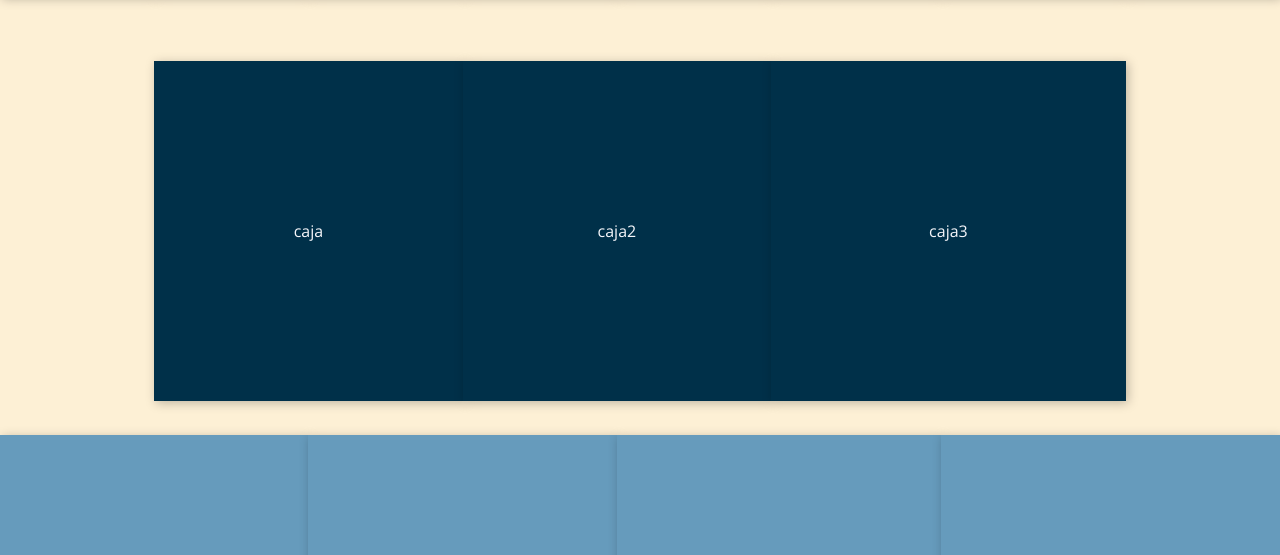
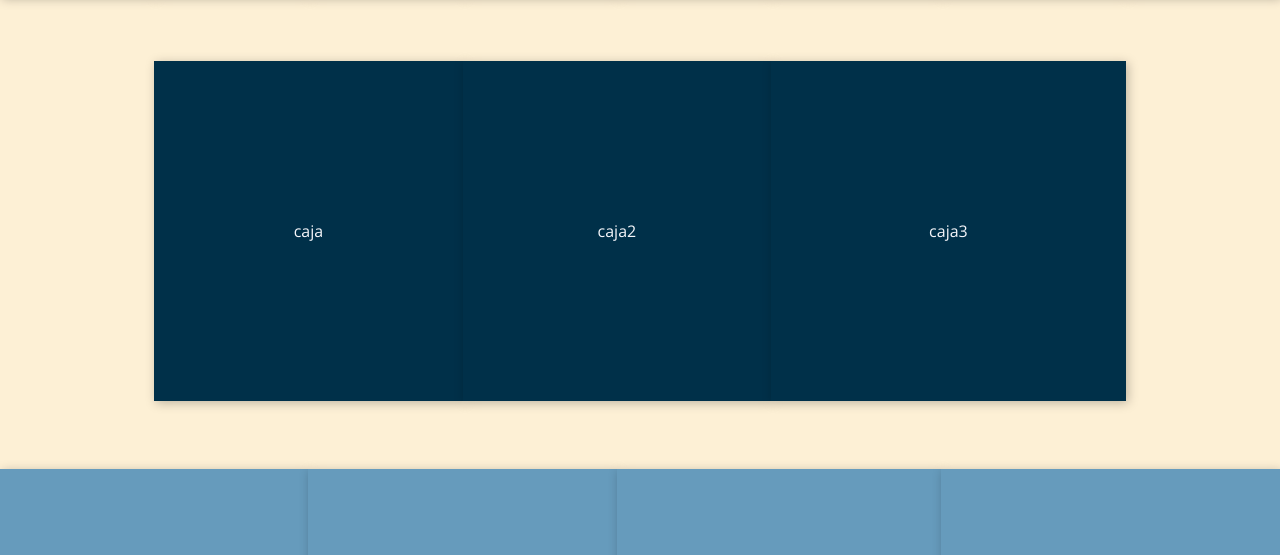
Before and after one commit to cesarochoa11/wireframe-grid, a plain HTML site: page index.html in a window 1280 px wide. Shown: the part 245-800 px from the top of the page. Drawn offline with nearby package versions, Linux system fonts and the light colour scheme.

Commit message:
Add files via upload

```diff
--- a/grid4.css
+++ b/grid4.css
@@ -1,7 +1,7 @@
 .contenedor {
   display: grid;
   grid-template-columns: 1fr 1fr 1fr 1fr 1fr 1.1fr 1.2fr 1fr;
-  grid-template-rows: 0.3fr 0.6fr 0.5fr 0.1fr 1fr 0.1fr 0.2fr;
+  grid-template-rows: 0.3fr 0.6fr 0.5fr 0.2fr 1fr 0.2fr 0.2fr;
   grid-auto-rows: 1fr;
   gap: 0px 0px;
   grid-auto-flow: row;
```
